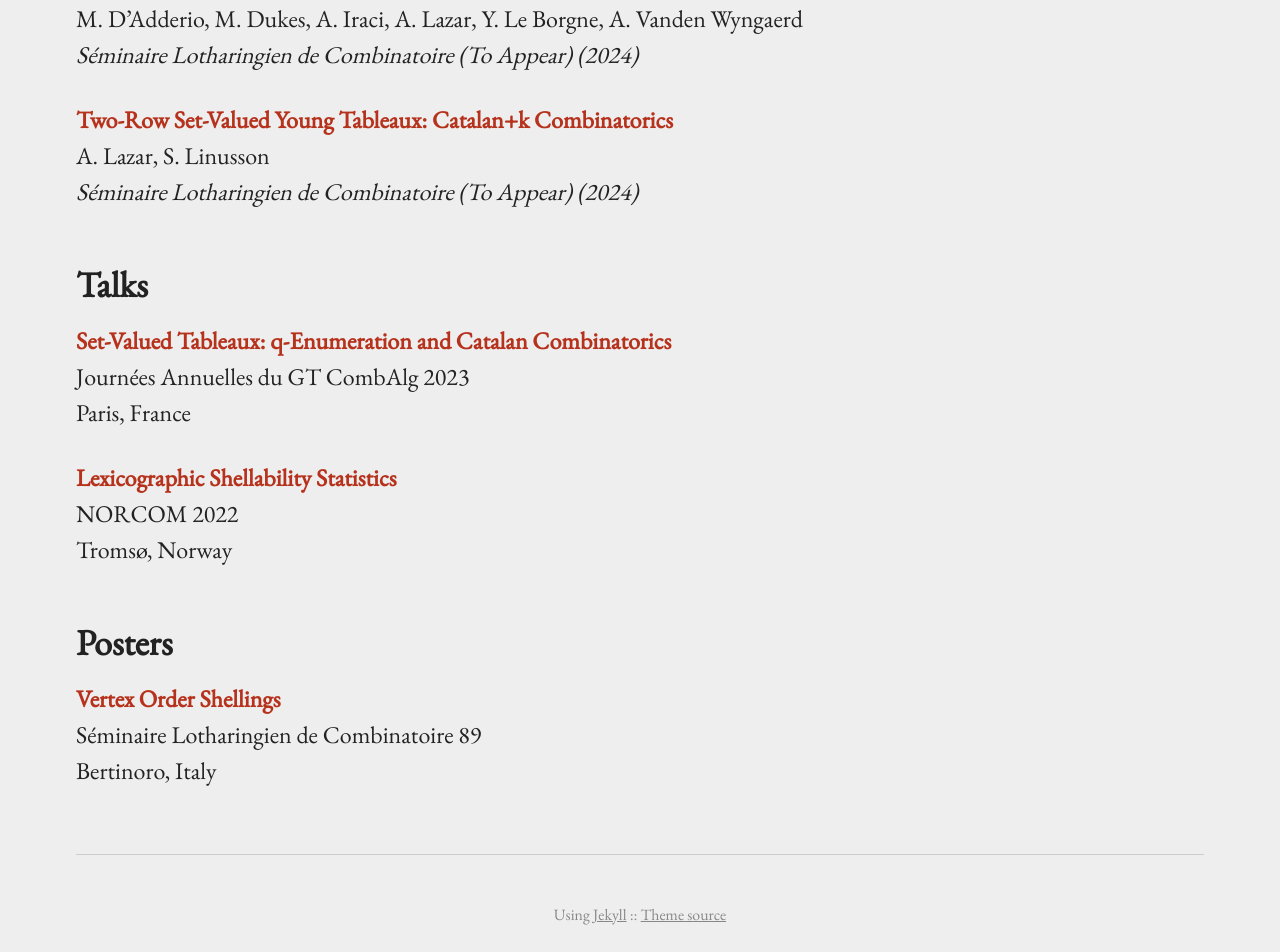
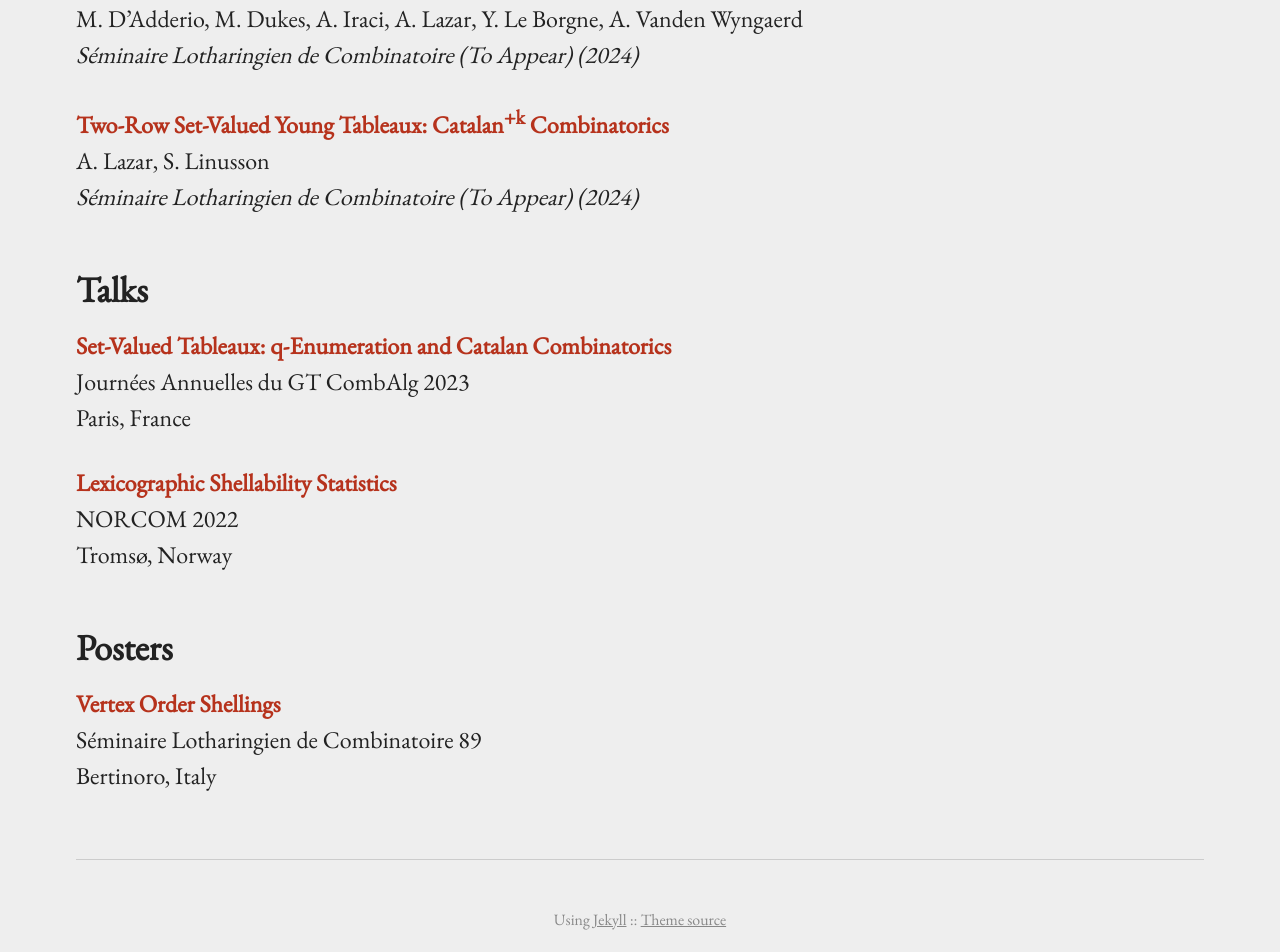
Before and after one commit to AlexanderLazar/alexanderlazar.github.io, a Jekyll site: the page built from research.markdown, in a window 1280 px wide. Shown: the part 1609-2561 px from the top of the page. Built offline with Jekyll 4.4.1, drawn with Linux system fonts in a browser that asks for light colours.

```diff
--- a/research.markdown
+++ b/research.markdown
@@ -54,7 +54,7 @@ abs:
       note: "To Appear"
       year: "2024"
 
-    - title: "Two-Row Set-Valued Young Tableaux: Catalan<sups>+k</sups> Combinatorics"
+    - title: "Two-Row Set-Valued Young Tableaux: Catalan<sup>+k</sup> Combinatorics"
       author: "A. Lazar, S. Linusson"
       journal: "S&eacute;minaire Lotharingien de Combinatoire"
       note: "To Appear"
```
